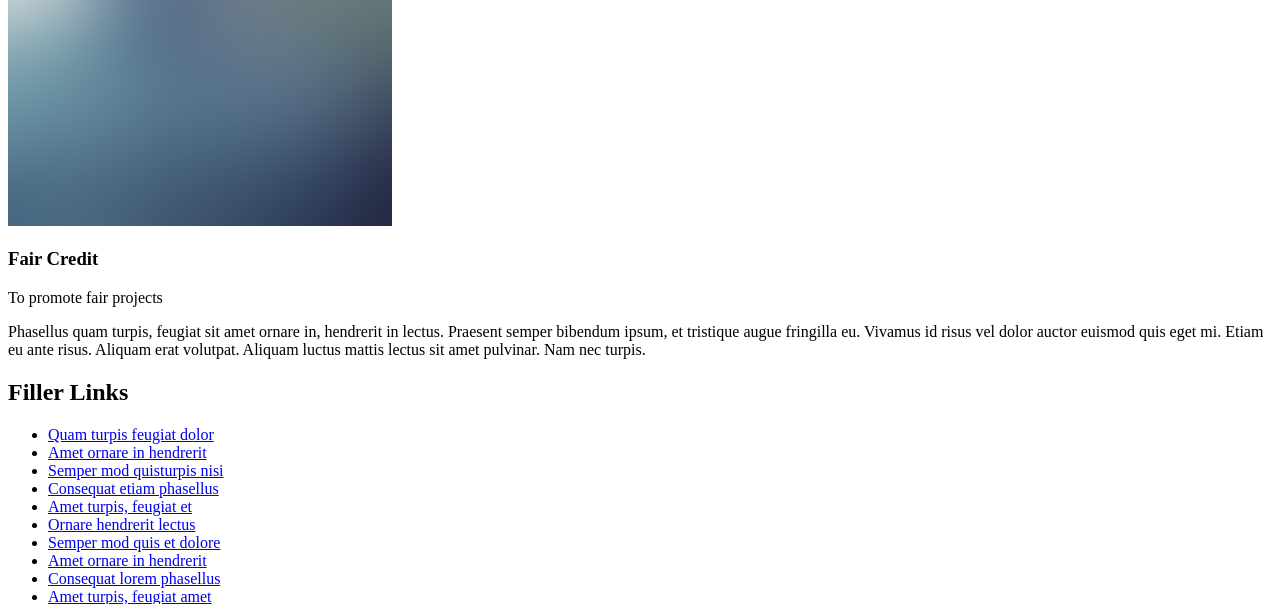
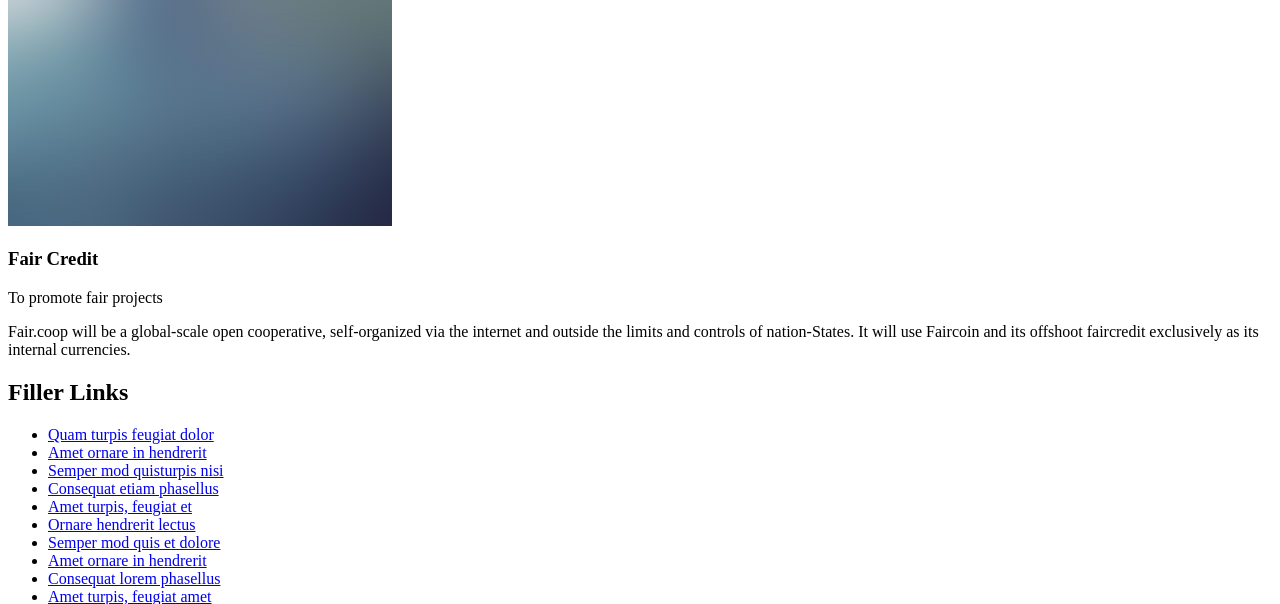
Before and after one commit to sudoaza/fairly, a PHP site: template app/view/home.php in a window 1280 px wide. Shown: the part 629-1233 px from the top of the page. Run offline with PHP 8.4, Linux system fonts and the light colour scheme; the template is opened without the code that fills it, so the values that code supplies are empty.

Commit message:
minor changes

```diff
--- a/app/view/layout.php
+++ b/app/view/layout.php
@@ -62,7 +62,7 @@
 									<br />
 									your privacy and supports a fair economy.</h2>
 									<p>Want to learn more about FairCoin and the fair economy?</p>
-									<a href="#" class="button big icon fa-check-circle"> Use FairCoin</a>
+									<a href="#" class="button big icon fa-check-circle"> Join FairCoin</a>
 								</div>
               <?php endif ?>
 
--- a/app/view/projects.php
+++ b/app/view/projects.php
@@ -39,10 +39,9 @@
   </div>
   <div class="row">
     <div class="12u">
-      <p>Phasellus quam turpis, feugiat sit amet ornare in, hendrerit in lectus. Praesent semper
-      bibendum ipsum, et tristique augue fringilla eu. Vivamus id risus vel dolor auctor euismod
-      quis eget mi. Etiam eu ante risus. Aliquam erat volutpat. Aliquam luctus mattis lectus sit
-      amet pulvinar. Nam nec turpis.</p>
+      <p>Fair.coop will be a global-scale open cooperative, self-organized via the internet and
+	outside the limits and controls of nation-States. It will use Faircoin and its offshoot
+	faircredit exclusively as its internal currencies.</p>
     </div>
   </div>
 </section>
```
